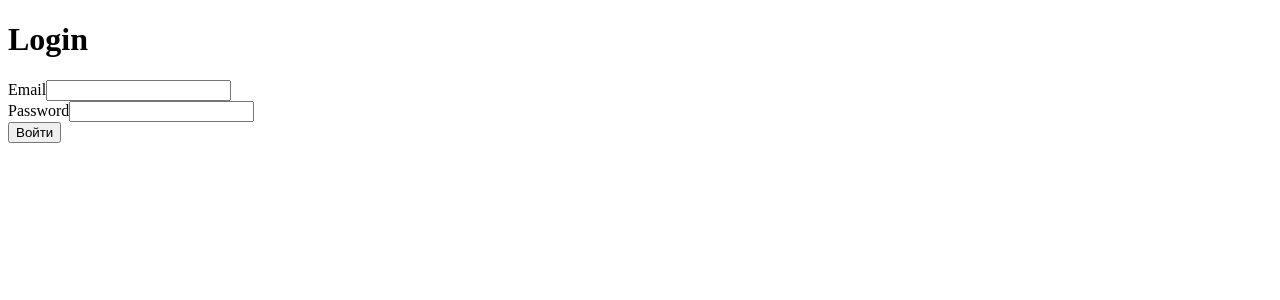
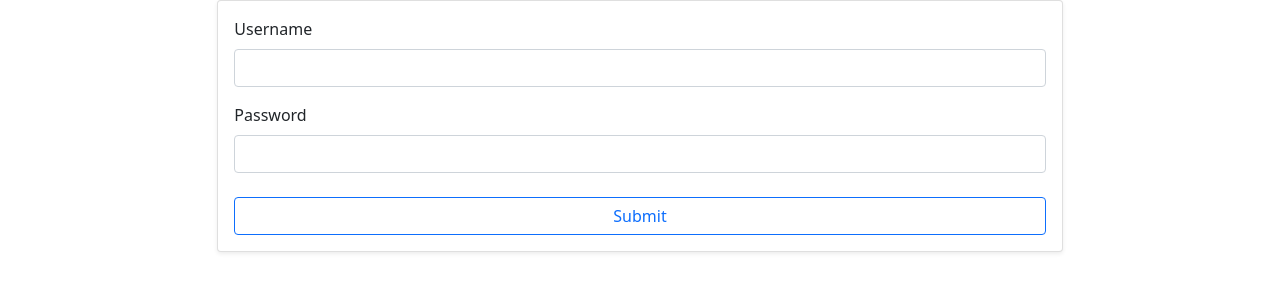
Before and after one commit to ARMINEPAL/frontend-project-12, a React app in the folder frontend/: page /login in a window 1280 px wide. Shown: the top 300 px of the page. Built offline with nearby package versions, Linux system fonts and the light colour scheme; the HTML template or start-up script is replaced by a standard one.

Commit message:
create chat

```diff
--- a/frontend/src/components/App.jsx
+++ b/frontend/src/components/App.jsx
@@ -1,12 +1,63 @@
-import { Routes, Route } from 'react-router-dom';
-import LoginPage from './LoginPage';
+import { useState } from 'react';
+import {
+  BrowserRouter as Router,
+  Routes,
+  Route,
+  Navigate,
+  useLocation,
+} from 'react-router-dom';
+
+import LoginPage from './LoginPage.jsx';
+import ChatPage from './ChatPage.jsx';
+import NotFoundPage from './NotFoundPage.jsx'
+import AuthContext from '../contexts/index.jsx';
+import useAuth from '../hooks/index.jsx';
+
+const AuthProvider = ({ children }) => {
+  const [loggedIn, setLoggedIn] = useState(
+    Boolean(localStorage.getItem('userId')),
+  );
+
+  const logIn = () => setLoggedIn(true);
+
+  const logOut = () => {
+    localStorage.removeItem('userId');
+    setLoggedIn(false);
+  };
+
+  return (
+    <AuthContext.Provider value={{ loggedIn, logIn, logOut }}>
+      {children}
+    </AuthContext.Provider>
+  );
+};
+
+const PrivateRoute = ({ children }) => {
+  const auth = useAuth();
+  const location = useLocation();
+
+  return auth.loggedIn
+    ? children
+    : <Navigate to="/login" state={{ from: location }} />;
+};
 
 const App = () => (
-  <Routes>
-    <Route path="/" element={<div>Главная</div>} />
-    <Route path="/login" element={<LoginPage />} />
-    <Route path="*" element={<div>404</div>} />
-  </Routes>
+  <AuthProvider>
+    <Router>
+      <Routes>
+        <Route
+          path="/"
+          element={(
+            <PrivateRoute>
+              <ChatPage />
+            </PrivateRoute>
+          )}
+        />
+        <Route path="/login" element={<LoginPage />} />
+        <Route path = '*' element = { <NotFoundPage/>}/>
+      </Routes>
+    </Router>
+  </AuthProvider>
 );
 
 export default App;
--- a/frontend/src/components/ChatPage.jsx
+++ b/frontend/src/components/ChatPage.jsx
@@ -0,0 +1,65 @@
+import axios from 'axios'
+import { useEffect} from 'react'
+
+import routes from '../routes.js'
+import { useDispatch, useSelector} from 'react-redux'
+
+const getAuthHeader = () => {
+  const userId = JSON.parse(localStorage.getItem('userId'))
+
+  if (userId && userId.token) {
+    return { Authorization: `Bearer ${userId.token}` }
+  }
+
+  return {}
+}
+
+const ChatPage = () => {
+  const dispatch = useDispatch()
+  useEffect(() => {
+    const fetchData = async () => {
+        const channelsResponse = await axios.get( routes.channelsPath(), { headers: getAuthHeader(), }, )
+       const messagesResponse = await axios.get( routes.messagesPath(), { headers: getAuthHeader(), }, )
+      dispatch(setData({channels: channelsResponse.data, messages: messagesResponse.data}))
+       };
+       fetchData();
+       }, [dispatch]);
+       const channels = useSelector((state) => state.chat.channels)
+       const messages = useSelector((state) => state.chat.messages)
+       return (
+        <div className="row h-100">
+          <div className="col-4 col-md-2 border-end">
+            <h5>Каналы</h5>
+            <ul>
+              {channels.map((channel) => (
+                <li key={channel.id}>{channel.name}</li>
+              ))}
+            </ul>
+          </div>
+
+          <div className="col p-0 h-100">
+            <div className="d-flex flex-column h-100">
+
+              <div className="flex-grow-1 overflow-auto p-3">
+                {messages.map((message) => (
+                  <div key={message.id}>{message.body}</div>
+                ))}
+              </div>
+
+              <form className="p-3 border-top">
+                <div className="input-group">
+                  <input
+                    className="form-control"
+                    placeholder="Введите сообщение..."
+                  />
+                  <button className="btn btn-primary" type="submit">
+                    Отправить
+                  </button>
+                </div>
+              </form>
+            </div>
+          </div>
+        </div>
+      )
+}
+export default ChatPage;
--- a/frontend/src/components/LoginPage.jsx
+++ b/frontend/src/components/LoginPage.jsx
@@ -1,52 +1,87 @@
-import { Formik, Form, Field, ErrorMessage } from 'formik';
+import axios from 'axios'
+import { useState } from 'react'
+import { useFormik } from 'formik'
+import { Button, Card, Col, Form, Row } from 'react-bootstrap'
+import { useLocation, useNavigate } from 'react-router-dom'
+import useAuth from '../hooks/index.jsx'
+import routes from '../routes.js'
+import React from 'react'
 
-const LoginPage = ()=> {
-return (
-<>
-<h1>Login</h1>
-<Formik
-  initialValues={{ email: "", password: "" }}
-  onSubmit={() => {}}
->
-  {({touched, errors}) => (
-    <Form>
-      <div className="form-group">
-        <label htmlFor="email">Email</label>
-        <Field
-          id='email'
-          type="email"
-          name="email"
-          className={`form-control ${
-    touched.email && errors.email ? "is-invalid" : ""
-  }`}
-        />
-        <ErrorMessage
-           component="div"
-           name="email"
-           className="invalid-feedback"
-        />
-      </div>
-      <div className="form-group">
-        <label htmlFor="password">Password</label>
-        <Field
-          id='password'
-          type="password"
-          name="password"
-          className={`form-control ${
-    touched.password && errors.password ? "is-invalid" : ""
-  }`}
-        />
-        <ErrorMessage
-           component="div"
-           name="password"
-           className="invalid-feedback"
-        />
-      </div>
-      <button type="submit">Войти</button>
-    </Form>
-  )}
-</Formik>
-</>
-)}
+const LoginPage = () => {
+  const auth = useAuth()
+  const navigate = useNavigate()
+  const location = useLocation()
+  const [authFailed, setAuthFailed] = useState(false)
+
+
+
+  const formik = useFormik({
+    initialValues: {
+      username: '',
+      password: '',
+    },
+    onSubmit: async (values) => {
+      setAuthFailed(false)
+
+      try {
+        const response = await axios.post(routes.loginPath(), values)
+        localStorage.setItem('userId', JSON.stringify(response.data))
+        auth.logIn()
+
+        const from = location.state?.from?.pathname || '/'
+navigate(from)
+      } catch (error) {
+        setAuthFailed(true)
+        formik.setSubmitting(false)
+      }
+    },
+  })
+
+  return (
+    <Row className="justify-content-center align-content-center h-100">
+      <Col xs={12} md={8} xxl={6}>
+        <Card className="shadow-sm">
+          <Card.Body>
+            <Form onSubmit={formik.handleSubmit}>
+              <Form.Group className="mb-3">
+                <Form.Label htmlFor="username">Username</Form.Label>
+                <Form.Control
+                  id="username"
+                  name="username"
+                  autoComplete="username"
+                  required
+                  value={formik.values.username}
+                  onChange={formik.handleChange}
+                  isInvalid={authFailed}
+                />
+              </Form.Group>
+
+              <Form.Group className="mb-4">
+                <Form.Label htmlFor="password">Password</Form.Label>
+                <Form.Control
+                  id="password"
+                  name="password"
+                  type="password"
+                  autoComplete="current-password"
+                  required
+                  value={formik.values.password}
+                  onChange={formik.handleChange}
+                  isInvalid={authFailed}
+                />
+                <Form.Control.Feedback type="invalid">
+                  the username or password is incorrect
+                </Form.Control.Feedback>
+              </Form.Group>
+
+              <Button type="submit" variant="outline-primary" className="w-100">
+                Submit
+              </Button>
+            </Form>
+          </Card.Body>
+        </Card>
+      </Col>
+    </Row>
+  )
+}
 
 export default LoginPage
--- a/frontend/src/components/NotFoundPage.jsx
+++ b/frontend/src/components/NotFoundPage.jsx
@@ -0,0 +1,3 @@
+export default () => {
+    return <div>404</div>
+}
--- /dev/null
+++ b/frontend/src/contexts/index.jsx
@@ -0,0 +1,10 @@
+
+import { createContext } from 'react'
+
+const AuthContext = createContext({
+    loggedIn: false,
+    logIn: () => {},
+    logOut: () => {},
+  })
+
+export default AuthContext
--- /dev/null
+++ b/frontend/src/hooks/index.jsx
@@ -0,0 +1,7 @@
+import { useContext } from 'react'
+
+import authContext from '../contexts/index.jsx'
+
+const useAuth = () => useContext(authContext)
+
+export default useAuth
--- a/frontend/src/index.jsx
+++ b/frontend/src/index.jsx
@@ -1,3 +1,4 @@
+import 'bootstrap/dist/css/bootstrap.min.css';
 import ReactDOM from 'react-dom/client';
 import init from './init.jsx';
 
--- /dev/null
+++ b/frontend/src/routes.js
@@ -0,0 +1,12 @@
+const apiPath = '/api/v1';
+
+export default {
+  loginPath: () => `${apiPath}/login`,
+  signupPath: () => `${apiPath}/signup`,
+
+  channelsPath: () => `${apiPath}/channels`,
+  channelPath: (id) => `${apiPath}/channels/${id}`,
+
+  messagesPath: () => `${apiPath}/messages`,
+  messagePath: (id) => `${apiPath}/messages/${id}`,
+};
--- /dev/null
+++ b/frontend/src/store/index.js
@@ -0,0 +1,8 @@
+import { configureStore } from "@reduxjs/toolkit";
+import chatReducer from './slices/chatSlice'
+
+export default configureStore({
+    reducer: {
+      chat: chatReducer,
+    },
+  })
--- /dev/null
+++ b/frontend/src/store/slices/chatSlice.js
@@ -0,0 +1,22 @@
+import { createSlice } from '@reduxjs/toolkit';
+
+const initialState = {
+  channels: [],
+  messages: [],
+  currentChannelId: null,
+};
+
+const chatSlice = createSlice({
+  name: 'chat',
+  initialState,
+  reducers: {
+    setData: (state, action) => {
+      state.channels = action.payload.channels;
+      state.messages = action.payload.messages;
+      state.currentChannelId = action.payload.currentChannelId;
+    },
+  },
+});
+
+export const { setData } = chatSlice.actions;
+export default chatSlice.reducer;
```
Also changed, not shown: frontend/src/init.jsx (+4 -5 lines).
